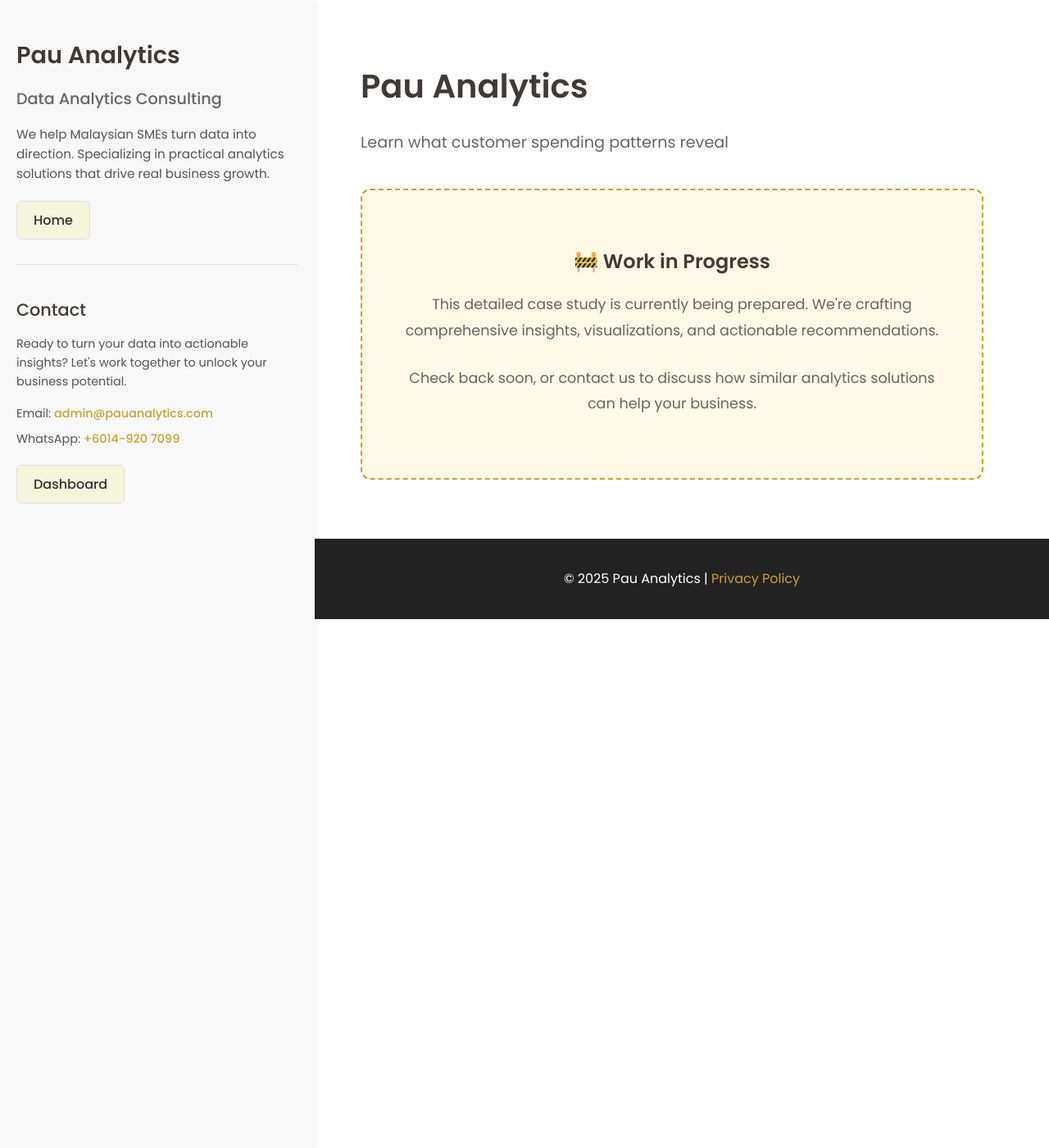
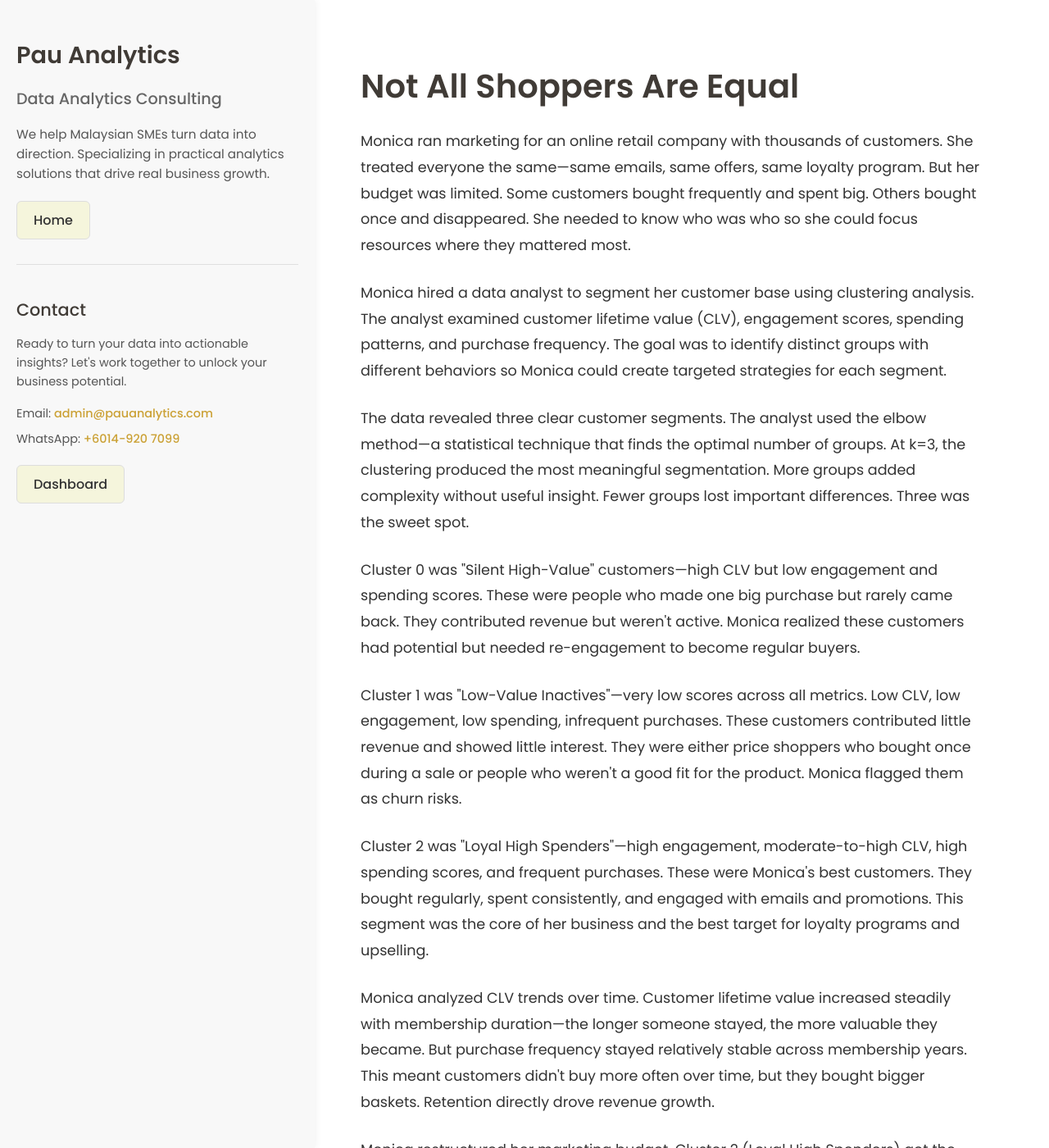
Before and after one commit to lyven81/pinnacles-learning-website, a Jekyll site: the page case-study/not-all-shoppers-are-equal.html, which Jekyll copies as it is, in a window 1280 px wide and 1400 px high. Shown: the whole window at 82% size. Built offline with Jekyll 4.4.1, drawn with Linux system fonts in a browser that asks for light colours; some of the changed text lies outside the part shown.

Commit message:
Rewrite customer segmentation case study as narrative from marketing manager perspective
Changes:
- Updated meta title to "Not All Shoppers Are Equal | Pau Analytics"
- Updated meta description: K-means clustering, 3 segments, CLV increases with tenure
- Removed header with "Pau Analytics" and subtitle
- Changed title to "Not All Shoppers Are Equal"
- Rewrote entire case study from third-person perspective following Monica, a retail marketing manager
- Condensed from technical report format to 12-paragraph narrative
- Used short, direct, simple language accessible to general public
- Maintained key technical insights:
  * 3 customer segments identified using K-means clustering
  * Elbow method at k=3 for optimal segmentation
  * Cluster 0 (Silent High-Value): high CLV, low engagement/spending
  * Cluster 1 (Low-Value Inactives): low scores across all metrics
  * Cluster 2 (Loyal High Spenders): high engagement, CLV, spending, frequency
  * CLV increases steadily with membership duration
  * Purchase frequency stable across membership years (bigger baskets, not more frequent)
  * Retention drives revenue growth
- Grounded ending: segmented approach tested for 6 months, varied results by cluster
- Honest acknowledgment: not all customers worth retaining
- No fabricated revenue increases, focused on strategic resource allocation

🤖 Generated with [Claude Code](https://claude.com/claude-code)

Co-Authored-By: Claude <noreply@anthropic.com>

```diff
--- a/case-study/not-all-shoppers-are-equal.html
+++ b/case-study/not-all-shoppers-are-equal.html
@@ -3,9 +3,9 @@
 <head>
     <meta charset="UTF-8">
     <meta name="viewport" content="width=device-width, initial-scale=1.0">
-    <title>Pau Analytics | Pau Analytics</title>
+    <title>Not All Shoppers Are Equal | Pau Analytics</title>
     <link rel="canonical" href="https://www.pauanalytics.com/case-study/not-all-shoppers-are-equal" />
-    <meta name="description" content="Learn what customer spending patterns reveal" />
+    <meta name="description" content="How a retail marketing manager used K-means clustering to identify 3 customer segments and discovered CLV increases steadily with tenure" />
 
     <!-- Fonts -->
     <link rel="preconnect" href="https://fonts.googleapis.com" />
@@ -267,16 +267,31 @@
         </aside>
         <main class="right-column">
             <section class="case-study-content">
-                <header>
-                    <h1>Pau Analytics</h1>
-                    <p class="subtitle">Learn what customer spending patterns reveal</p>
-                </header>
+                <h1>Not All Shoppers Are Equal</h1>
 
-                <div class="work-in-progress">
-                    <h2>🚧 Work in Progress</h2>
-                    <p>This detailed case study is currently being prepared. We're crafting comprehensive insights, visualizations, and actionable recommendations.</p>
-                    <p style="margin-top: 1.5rem;">Check back soon, or contact us to discuss how similar analytics solutions can help your business.</p>
-                </div>
+                <p>Monica ran marketing for an online retail company with thousands of customers. She treated everyone the same—same emails, same offers, same loyalty program. But her budget was limited. Some customers bought frequently and spent big. Others bought once and disappeared. She needed to know who was who so she could focus resources where they mattered most.</p>
+
+                <p>Monica hired a data analyst to segment her customer base using clustering analysis. The analyst examined customer lifetime value (CLV), engagement scores, spending patterns, and purchase frequency. The goal was to identify distinct groups with different behaviors so Monica could create targeted strategies for each segment.</p>
+
+                <p>The data revealed three clear customer segments. The analyst used the elbow method—a statistical technique that finds the optimal number of groups. At k=3, the clustering produced the most meaningful segmentation. More groups added complexity without useful insight. Fewer groups lost important differences. Three was the sweet spot.</p>
+
+                <p>Cluster 0 was "Silent High-Value" customers—high CLV but low engagement and spending scores. These were people who made one big purchase but rarely came back. They contributed revenue but weren't active. Monica realized these customers had potential but needed re-engagement to become regular buyers.</p>
+
+                <p>Cluster 1 was "Low-Value Inactives"—very low scores across all metrics. Low CLV, low engagement, low spending, infrequent purchases. These customers contributed little revenue and showed little interest. They were either price shoppers who bought once during a sale or people who weren't a good fit for the product. Monica flagged them as churn risks.</p>
+
+                <p>Cluster 2 was "Loyal High Spenders"—high engagement, moderate-to-high CLV, high spending scores, and frequent purchases. These were Monica's best customers. They bought regularly, spent consistently, and engaged with emails and promotions. This segment was the core of her business and the best target for loyalty programs and upselling.</p>
+
+                <p>Monica analyzed CLV trends over time. Customer lifetime value increased steadily with membership duration—the longer someone stayed, the more valuable they became. But purchase frequency stayed relatively stable across membership years. This meant customers didn't buy more often over time, but they bought bigger baskets. Retention directly drove revenue growth.</p>
+
+                <p>Monica restructured her marketing budget. Cluster 2 (Loyal High Spenders) got the most attention—exclusive early access to sales, VIP customer service, personalized product recommendations, premium loyalty rewards. These customers already loved the brand; Monica's job was to keep them engaged and increase their basket size through cross-selling and upselling.</p>
+
+                <p>Cluster 1 (Low-Value Inactives) got reactivation campaigns but minimal budget. Monica sent win-back emails with steep discounts to see who would respond. Those who didn't were removed from regular email lists to reduce costs. She accepted that not every customer was worth retaining—some just weren't profitable to serve.</p>
+
+                <p>Cluster 0 (Silent High-Value) got re-engagement strategies designed to convert them into active buyers. Monica sent targeted emails highlighting new products similar to their original purchase, offered limited-time discounts, and created personalized landing pages. The goal was to turn one-time big buyers into repeat customers without expecting them to shop as frequently as Cluster 2.</p>
+
+                <p>Monica tested the segmented approach for six months. Cluster 2 responded best—loyalty program engagement increased, average order value grew, repeat purchase rates stayed strong. Cluster 0 showed modest improvement—some customers reactivated and made second purchases. Cluster 1 mostly stayed inactive, confirming they weren't worth heavy investment. Monica refined her strategy based on these results.</p>
+
+                <p>Today, Monica allocates marketing budget by segment, not by blanket campaigns. Loyal High Spenders get the most resources because they deliver the highest return. Silent High-Value customers get strategic re-engagement. Low-Value Inactives get minimal effort. She knows that not all customers are equal—and treating them equally wastes money. The data showed her where to focus, and focusing made her marketing far more effective.</p>
             </section>
         </main>
     </div>
```
